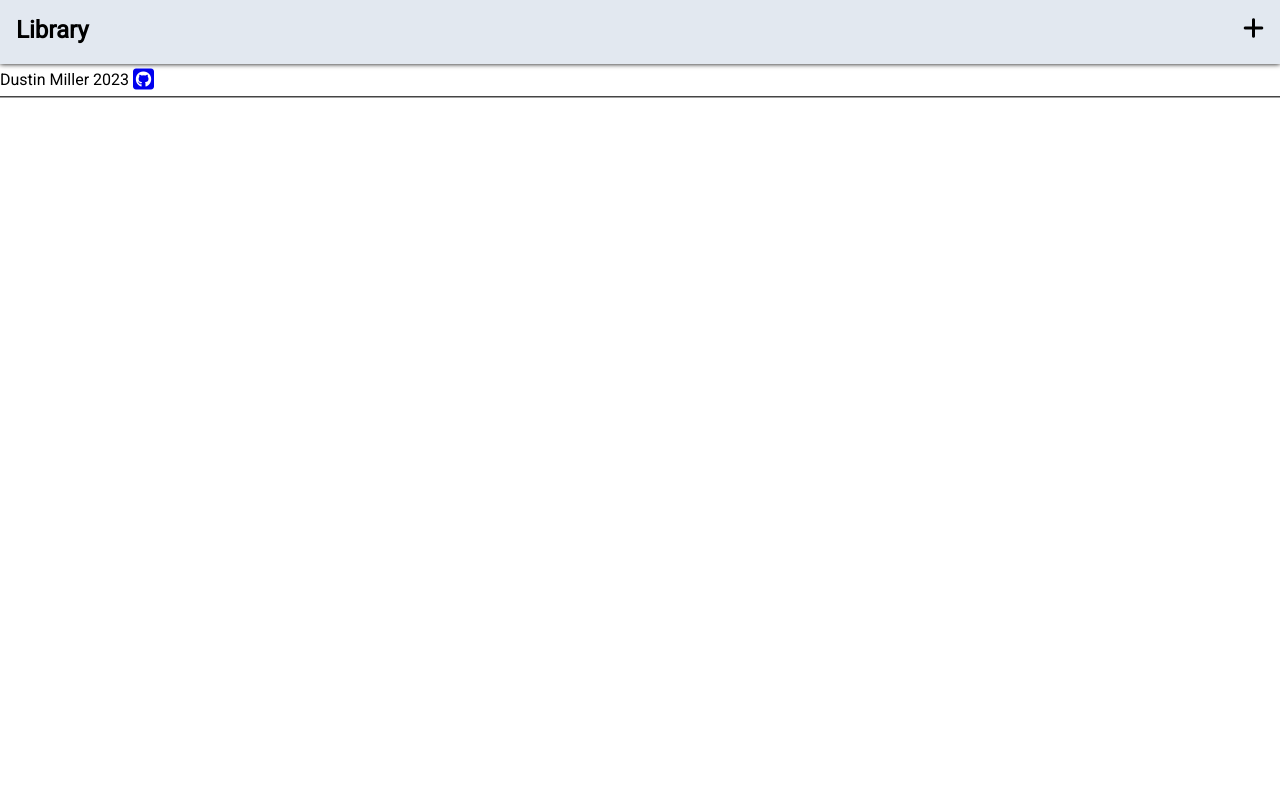
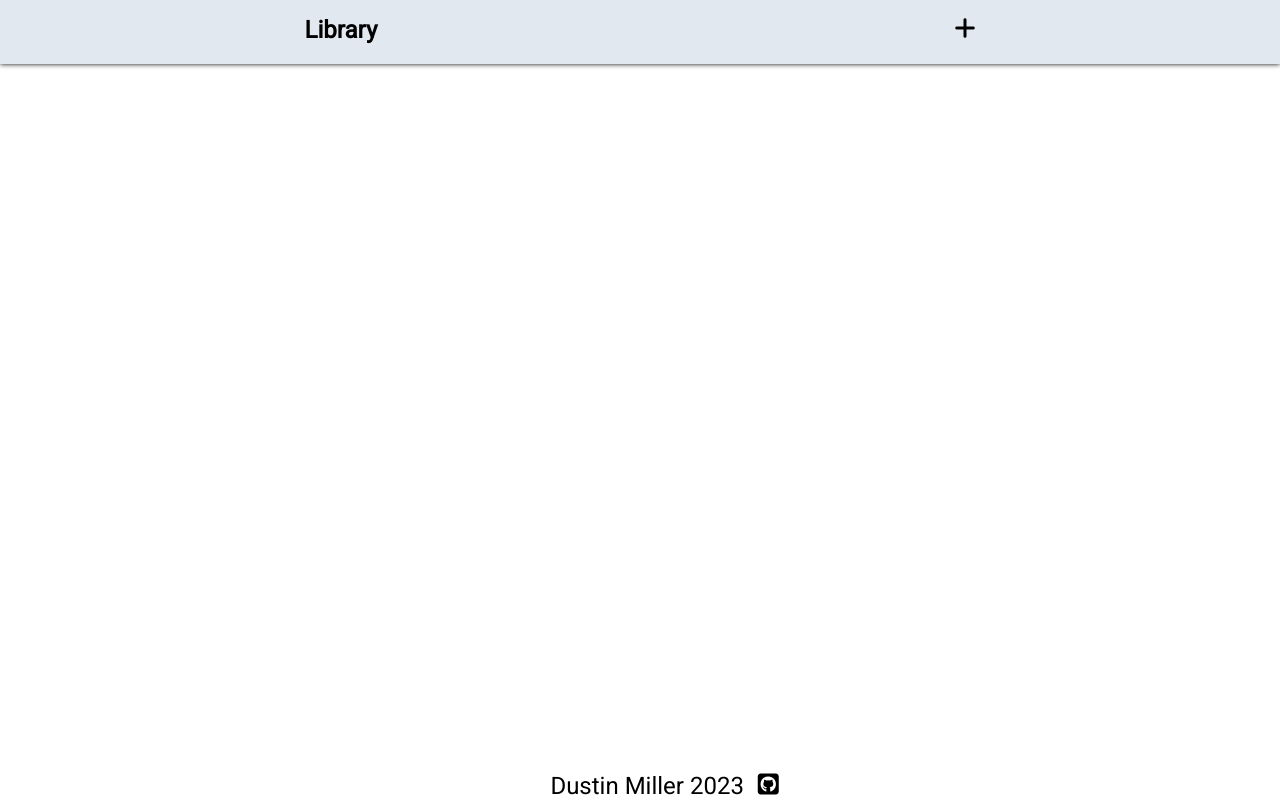
Before and after one commit to MrDustinMiller/Library, a website: page index.html in a window 1280 px wide. Drawn offline with Linux system fonts and the light colour scheme; a web font is replaced by a local one.

Commit message:
style footer

```diff
--- a/styles/style.css
+++ b/styles/style.css
@@ -68,15 +68,6 @@ label {
            box-shadow: 8px 8px 12px var(--accent-color);
 }
 
-/* .new-book-form i {
-    display: -ms-grid;
-    display: grid;
-    -ms-grid-row-align: end;
-    -ms-grid-column-align: end;
-    place-self: end;
-    cursor: pointer;
-} */
-
 .book-card-section {
     z-index: -2;
     position: absolute;
@@ -130,7 +121,7 @@ label {
     padding: 0.25em;
 }
 
-p {
+p:not(.info) {
     line-height: 2em;
     -webkit-box-shadow: 0px 1.5px 0px var(--accent-color);
             box-shadow: 0px 1.5px 0px var(--accent-color);
@@ -144,7 +135,7 @@ p {
     display: flex;
     -webkit-box-pack:justify;
         -ms-flex-pack:justify;
-            justify-content:space-between;
+            justify-content:space-around;
     padding: 1rem;
     -webkit-box-shadow: 0px 0px 5px black;
             box-shadow: 0px 0px 5px black;
@@ -171,3 +162,26 @@ input[type="text"] {
     border-radius: 3px;
     border: none;
 }
+
+footer {
+  position: absolute;
+  bottom: 0em;
+  width: 250px;
+
+}
+
+.info {
+    font-size: 1.5rem;
+    width: 100%;
+    margin: 0em 43vw;
+}
+
+.fa-square-github {
+    position: relative;
+    bottom: 0.15em;
+}
+
+footer a {
+    color: black;
+    margin-left: 0.5em;
+}
```
